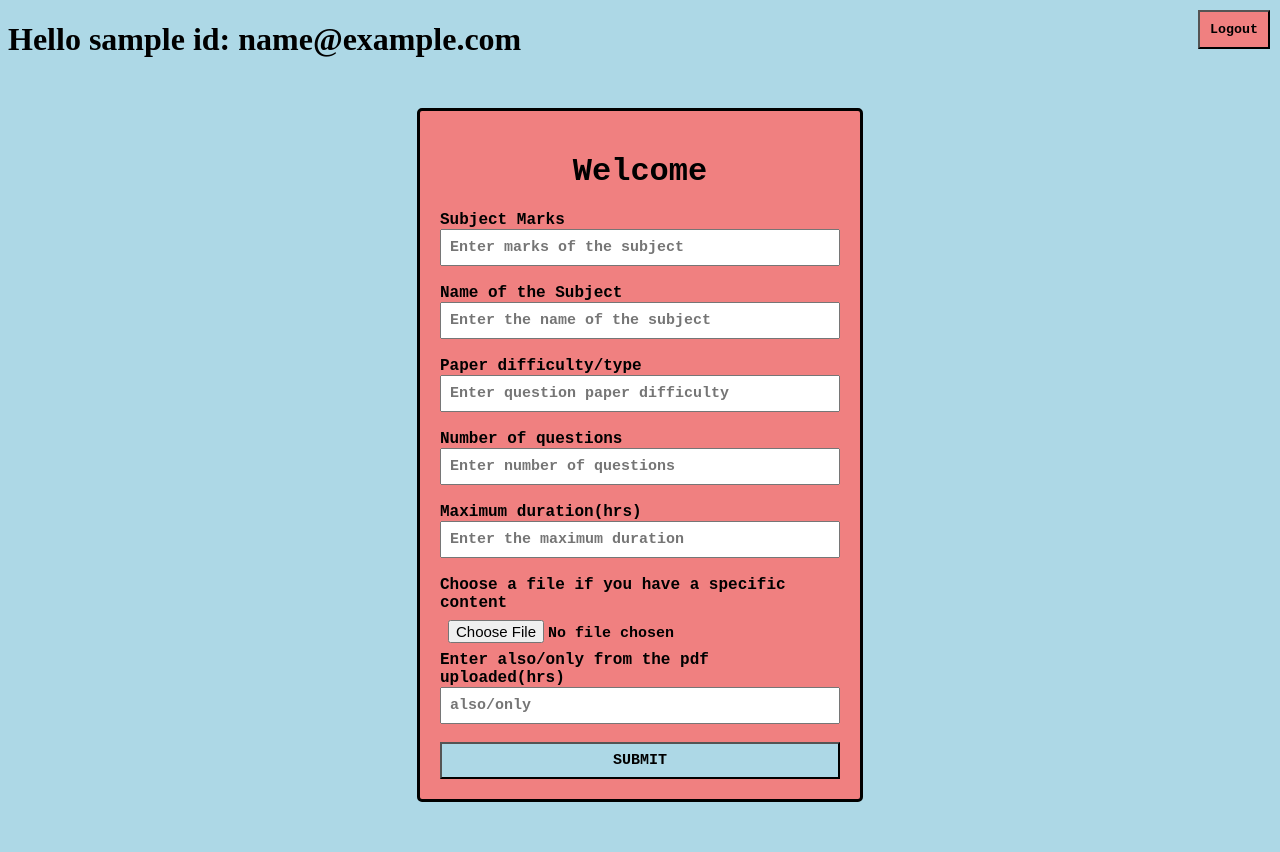
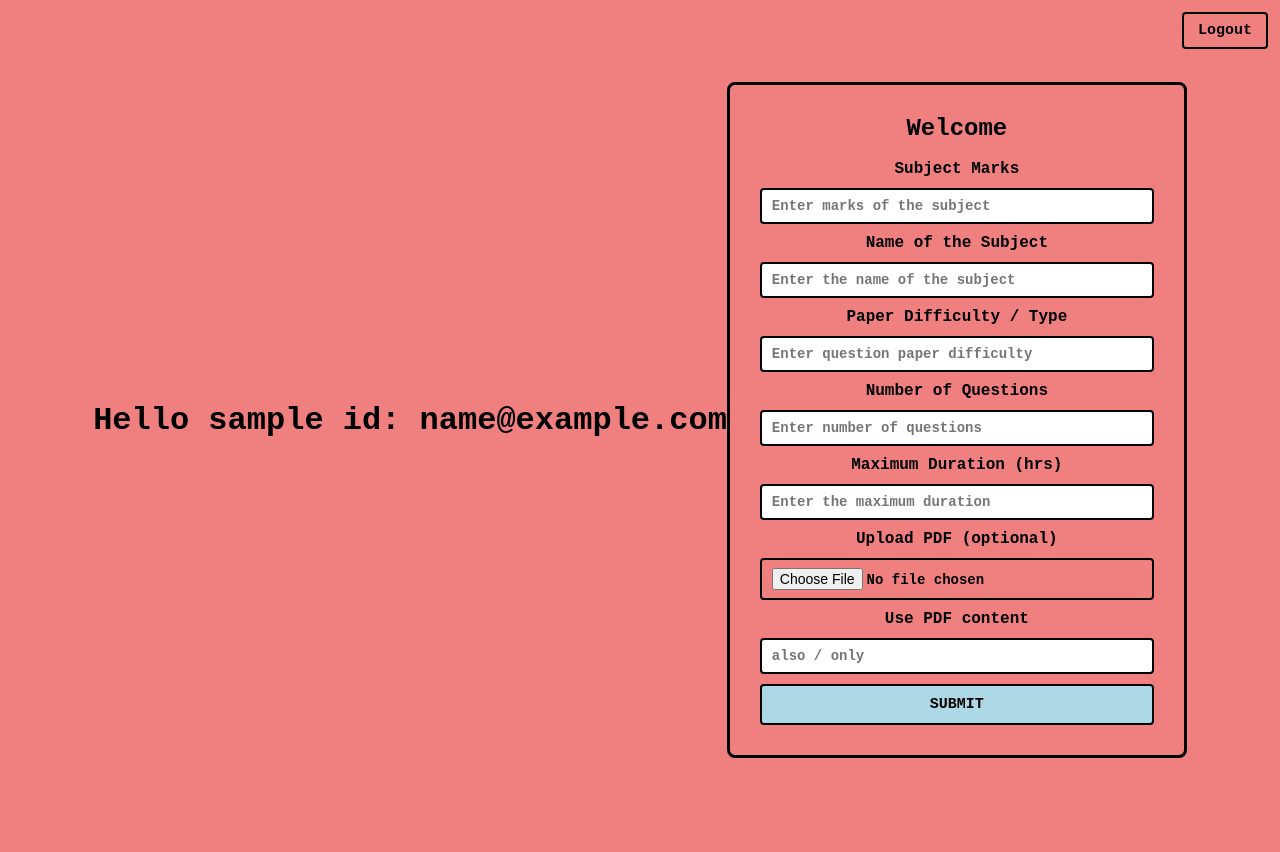
Before and after one commit to Puneeth-RV/QuickCraft, a Django app: template myproject/templates/dashboard.html in a window 1280 px wide. After the commit the page ends 758 px from the top, so only its background shows below. Run offline with Django 5.2, Linux system fonts and the light colour scheme; the template is opened without the code that fills it: most values are stand-ins (such as "Sample title", 1, 10 or a date in 2020).

Commit message:
PDF upload fix and better module stucture

```diff
--- a/myproject/static/mainstyle.css
+++ b/myproject/static/mainstyle.css
@@ -1,99 +1,104 @@
-.form-container{
-    display: flex;
-    flex-direction: column;
-    width: 400px;
-    margin: 50px auto;
-    transition: transform 0.3s ease-in-out, opacity 0.3s ease-in-out;
-    padding: 20px;
-    background-color: lightcoral
-
+* {
+    box-sizing: border-box;
+    margin: 0;
+    padding: 0;
 }
 
-input{
-    font-family: 'Courier New', Courier, monospace;
-    font-weight: bold;
-}
-
-.form-container:hover{
-    background-color: lightblue;;
-    transform: scale(1.05);
-    opacity: 1;
-    box-shadow: 10px 10px 15px;
-}
-
-.form-container input, .form-container button{
-    padding: 8px;
-    font-size: 15px;
-}
-
-button{
-    background-color: blue;
-    color: black;
-    font-weight: bold;
-}
-
-button:hover{
-    background-color: darkblue;
-}
-
-#form-div{
-    border: 3px solid black;
-    border-radius: 5px;
-
-}
-
-
-#regBody{
+#regBody {
+    min-height: 100vh;
+    display: flex;
+    align-items: center;
+    justify-content: center;
     background-color: lightblue;
     transition: background-color 0.5s ease-in-out;
-
-
+    font-family: 'Courier New', Courier, monospace;
+    padding: 60px 20px 20px;
 }
 
 #regBody:hover {
     background-color: lightcoral;
 }
 
-.texter{
+.form-container {
+    display: flex;
+    flex-direction: column;
+    gap: 10px;
+    width: 100%;
+    max-width: 460px;
+    padding: 30px;
+    background-color: lightcoral;
+    border: 3px solid black;
+    border-radius: 8px;
+    transition: transform 0.3s ease-in-out, box-shadow 0.3s ease-in-out;
+}
+
+.form-container:hover {
+    background-color: lightblue;
+    transform: scale(1.02);
+    box-shadow: 8px 8px 20px rgba(0,0,0,0.2);
+}
+
+.texter {
     font-family: 'Courier New', Courier, monospace;
     font-weight: bold;
-}
-
-#headText{
     text-align: center;
 }
 
-.colourdes{
-    background-color: lightblue;
-    transition: background-color 1s ease-in-out;
-    font-family: 'Courier New', Courier, monospace;
-
-}
-
-.colourdes:hover{
-    background-color: lightcoral;
-}
-
-#logintext{
+#headText {
+    font-size: 1.5rem;
+    margin-bottom: 8px;
     text-align: center;
 }
 
-#topRight{
-    position: fixed;
-    top: 10px;
-    right: 10px;
-    background-color: lightcoral ;
+input[type="text"],
+input[type="file"] {
+    width: 100%;
+    padding: 8px 10px;
     font-family: 'Courier New', Courier, monospace;
-    padding: 10px;
-    transition: transform 0.3s ease-in-out;
+    font-weight: bold;
+    font-size: 14px;
+    border: 2px solid black;
+    border-radius: 4px;
 }
 
-#topRight:hover{
+.colourdes {
+    padding: 10px;
+    background-color: lightblue;
+    color: black;
+    font-family: 'Courier New', Courier, monospace;
+    font-weight: bold;
+    font-size: 15px;
+    border: 2px solid black;
+    border-radius: 4px;
+    cursor: pointer;
+    transition: background-color 1s ease-in-out, transform 0.3s ease-in-out;
+}
+
+.colourdes:hover {
+    background-color: lightcoral;
+    transform: scale(1.03);
+}
+
+#topRight {
+    position: fixed;
+    top: 12px;
+    right: 12px;
+    background-color: lightcoral;
+    font-family: 'Courier New', Courier, monospace;
+    font-weight: bold;
+    padding: 8px 14px;
+    border: 2px solid black;
+    border-radius: 4px;
+    cursor: pointer;
+    transition: background-color 0.3s ease-in-out, transform 0.3s ease-in-out;
+}
+
+#topRight:hover {
     background-color: lightblue;
     transform: scale(1.05);
-
 }
 
-a{
+#logintext,
+a {
     text-align: center;
 }
--- a/myproject/templates/dashboard.html
+++ b/myproject/templates/dashboard.html
@@ -17,30 +17,31 @@
     </script>
 
     <button class="colourdes" id="topRight" onclick="goToregisterPage()">Logout</button>
-    <form method="POST" action="{% url 'QPMaker' %}" class = "form-container" id="form-div">
+    <form method="POST" action="{% url 'QPMaker' %}" enctype="multipart/form-data" class = "form-container" id="form-div">
         {% csrf_token %}
         <h1 id="headText" class="texter">Welcome</h1>
 
         <label for="subjectMarks" class="texter">Subject Marks</label>
-        <input type = "text" name = "subjectMarks" placeholder = "Enter marks of the subject" required  ><br>
+        <input type="text" id="subjectMarks" name="subjectMarks" placeholder="Enter marks of the subject" required>
 
         <label for="subject" class="texter">Name of the Subject</label>
-        <input type = "text" name = "subject" placeholder = "Enter the name of the subject" required  > <br>
+        <input type="text" id="subject" name="subject" placeholder="Enter the name of the subject" required>
 
-        <label for="diff" class="texter">Paper difficulty/type</label>
-        <input type = "text" name = "diff" placeholder = "Enter question paper difficulty" required  > <br>
+        <label for="diff" class="texter">Paper Difficulty / Type</label>
+        <input type="text" id="diff" name="diff" placeholder="Enter question paper difficulty" required>
 
-        <label for="quesNo" class="texter">Number of questions</label>
-        <input type = "text" name = "quesNo" placeholder = "Enter number of questions" required  > <br>
+        <label for="quesNo" class="texter">Number of Questions</label>
+        <input type="text" id="quesNo" name="quesNo" placeholder="Enter number of questions" required>
 
-        <label for="time" class="texter">Maximum duration(hrs)</label>
-        <input type = "text" name = "time" placeholder = "Enter the maximum duration" required  > <br>
+        <label for="time" class="texter">Maximum Duration (hrs)</label>
+        <input type="text" id="time" name="time" placeholder="Enter the maximum duration" required>
 
-        <label for="file" class="texter">Choose a file if you have a specific content</label>
-        <input type="file" id="file" name="file">
+        <label for="file" class="texter">Upload PDF (optional)</label>
+        <input type="file" id="file" name="file" accept=".pdf">
 
-        <label for="choice" class="texter">Enter also/only from the pdf uploaded(hrs)</label>
-        <input type = "text" name = "choice" placeholder = "also/only" required  > <br>
+        <label for="choice" class="texter">Use PDF content</label>
+        <input type="text" id="choice" name="choice" placeholder="also / only" required>
+
         <button class="colourdes">SUBMIT</button>
 
 
--- /dev/null
+++ b/requirements.txt
@@ -0,0 +1,5 @@
+Django==5.2
+PyMuPDF
+openai
+python-docx
+python-dotenv
```
Also changed, not shown: myproject/myapp/views.py (+11 -19 lines), myproject/myproject/settings.py (+5 -2 lines), README.md (added), myproject/db.sqlite3, 2 other files.
